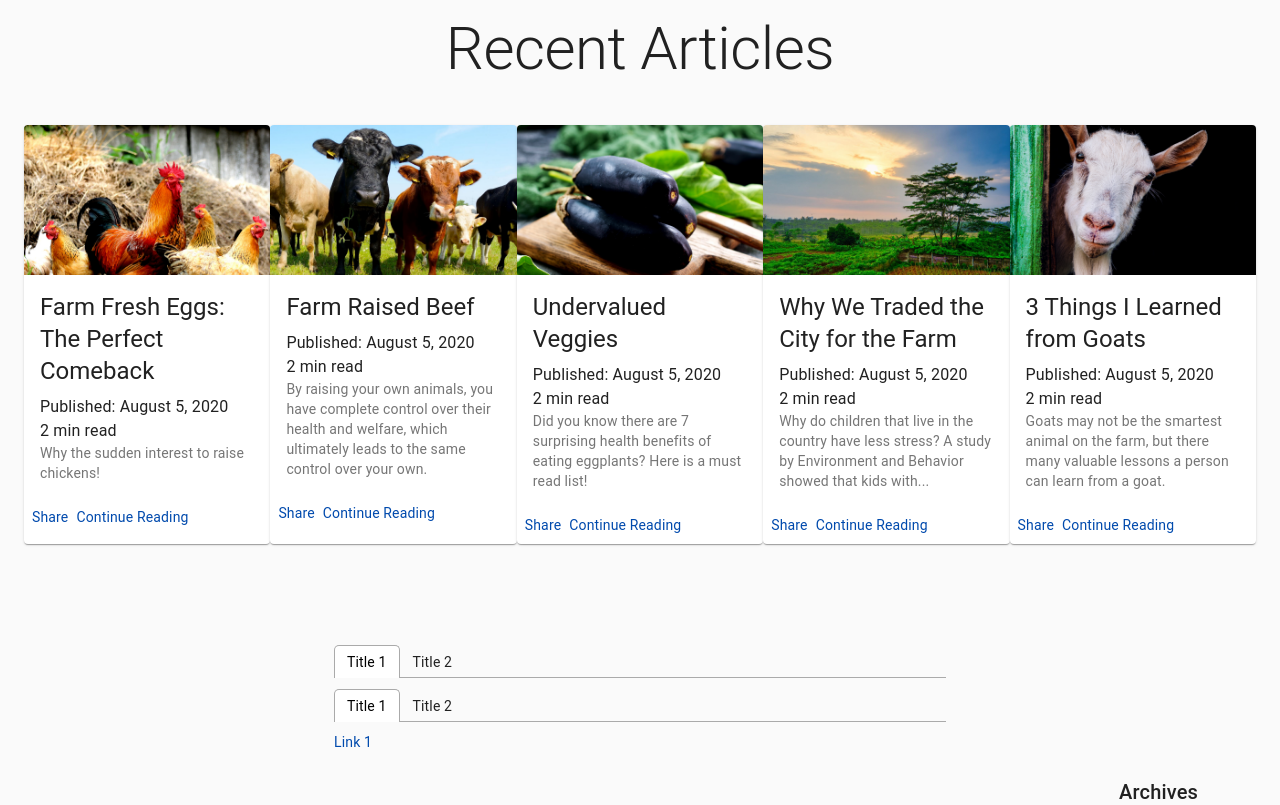
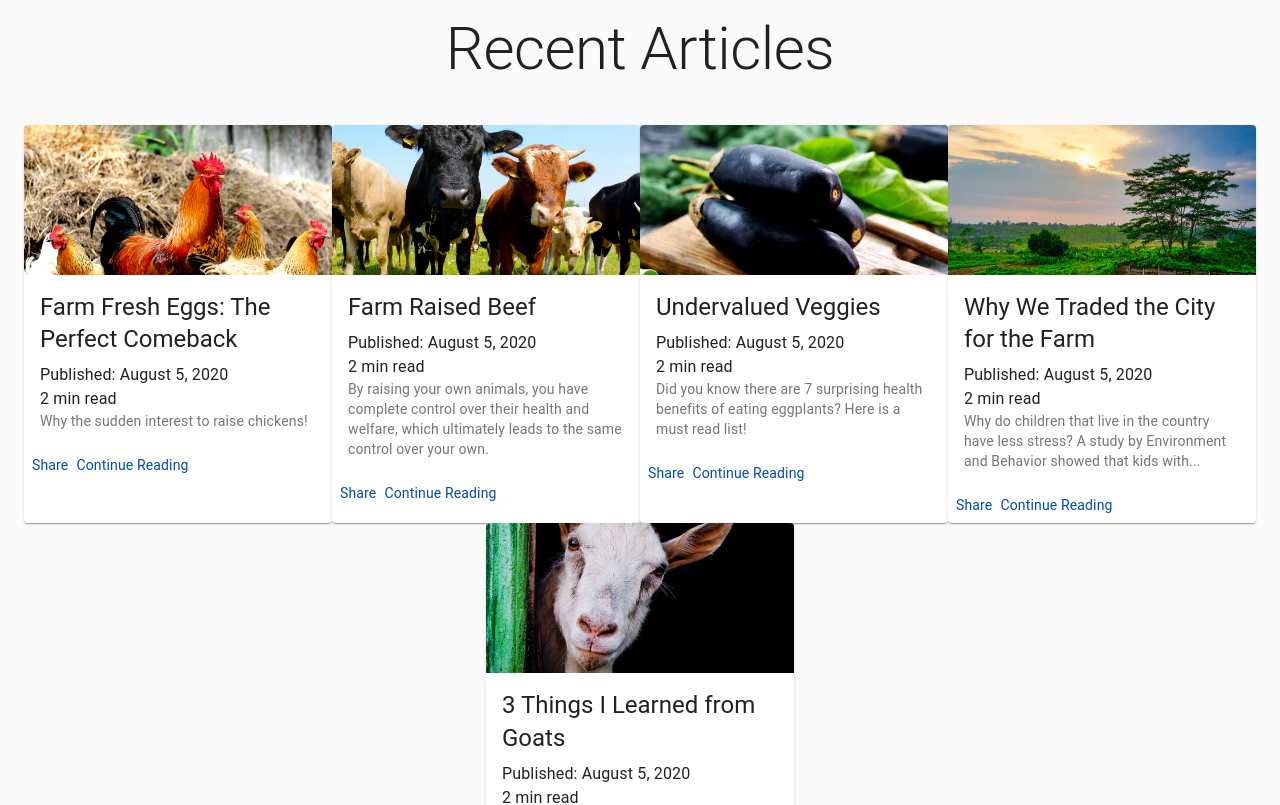
Before and after one commit to Delabove/Blog-Landing-Layout, a React (Create React App) app: page / in a window 1280 px wide. Shown: the part 660-1465 px from the top of the page. Built offline with nearby package versions, Linux system fonts and the light colour scheme.

Commit message:
responsiveness

```diff
--- a/src/App.js
+++ b/src/App.js
@@ -79,9 +79,10 @@ function App() {
 
     <ScopedCssBaseline>
     <div className="App">
+
     <BrowserRouter>
         <ScrollToTop>
-        <Container maxWidth="lg">
+        <Container maxWidth={false}>
         <Grid xs={12}
         >
           <Navbar title="" sections={sections} />
@@ -120,6 +121,7 @@ function App() {
 
         </ScrollToTop>
       </BrowserRouter>
+
       </div>
     </ScopedCssBaseline>
 
--- a/src/components/MainContentGrid.js
+++ b/src/components/MainContentGrid.js
@@ -18,7 +18,7 @@ import { TabList, TabPanel } from 'react-tabs';
 const useStyles = makeStyles((theme) => ({
   root: {
     display: 'flex',
-    // flexWrap: 'wrap',
+    flexWrap: 'wrap',
     justifyContent: 'center',
     marginTop: theme.spacing(5),
 
@@ -49,7 +49,7 @@ export default function AdvancedGridList() {
     <div className={classes.root}>
 
   {postData.map((post) => (
-  <Grid xs={12} md={6}>
+  <Grid xs={12} sm={6} md={3}>
   <Card  key={post.img} className={classes.card} cols={post.cols || 1}>
       <CardMedia className={classes.cardMedia}
         component="img"
@@ -58,7 +58,7 @@ export default function AdvancedGridList() {
         image={post.img}
         title="Blog Posts"
       />
-      <CardContent xs={12} md={6} >
+      <CardContent xs={12}  md={6} >
         <Typography gutterBottom variant="h5" component="h2">
           {post.title}
           </Typography>
```
